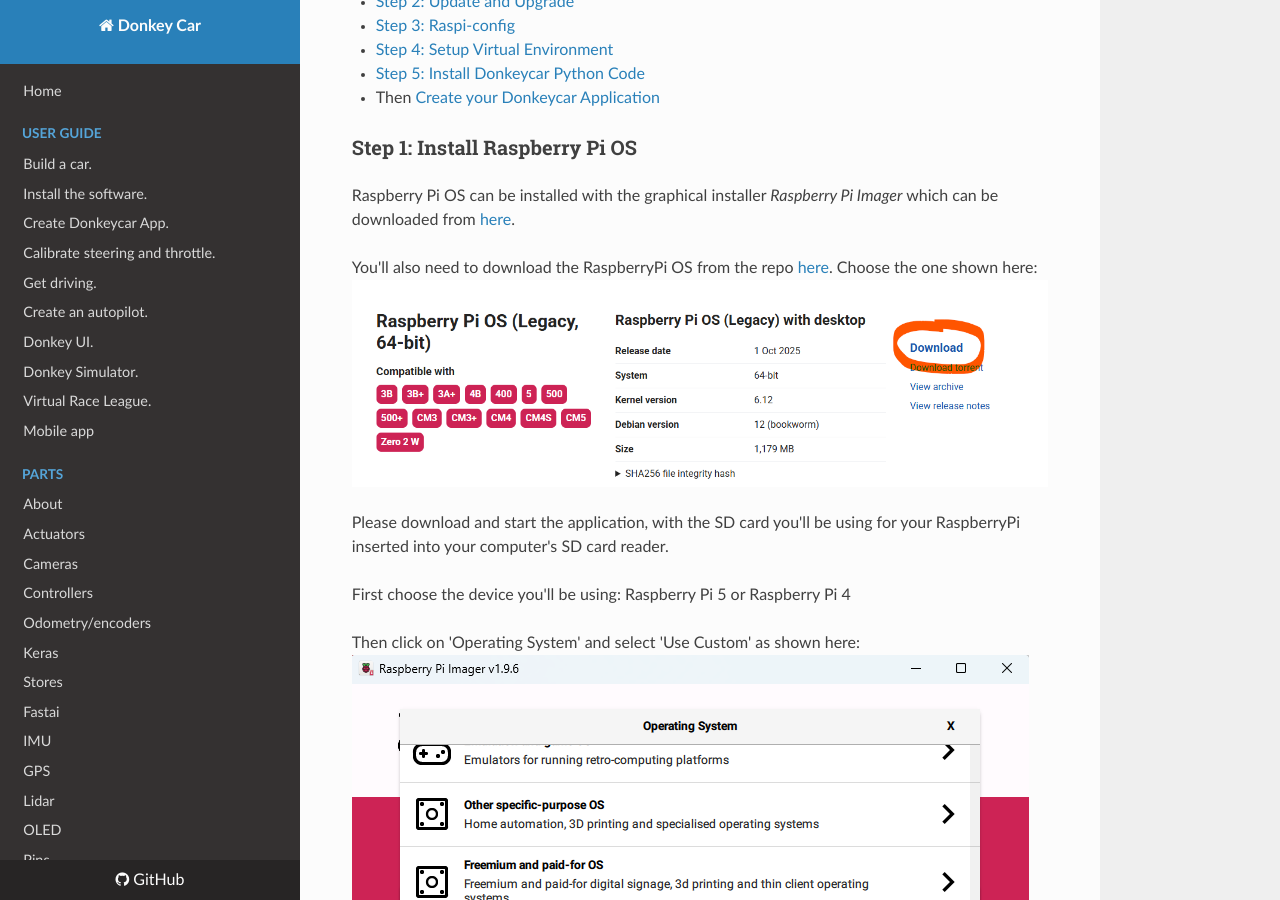
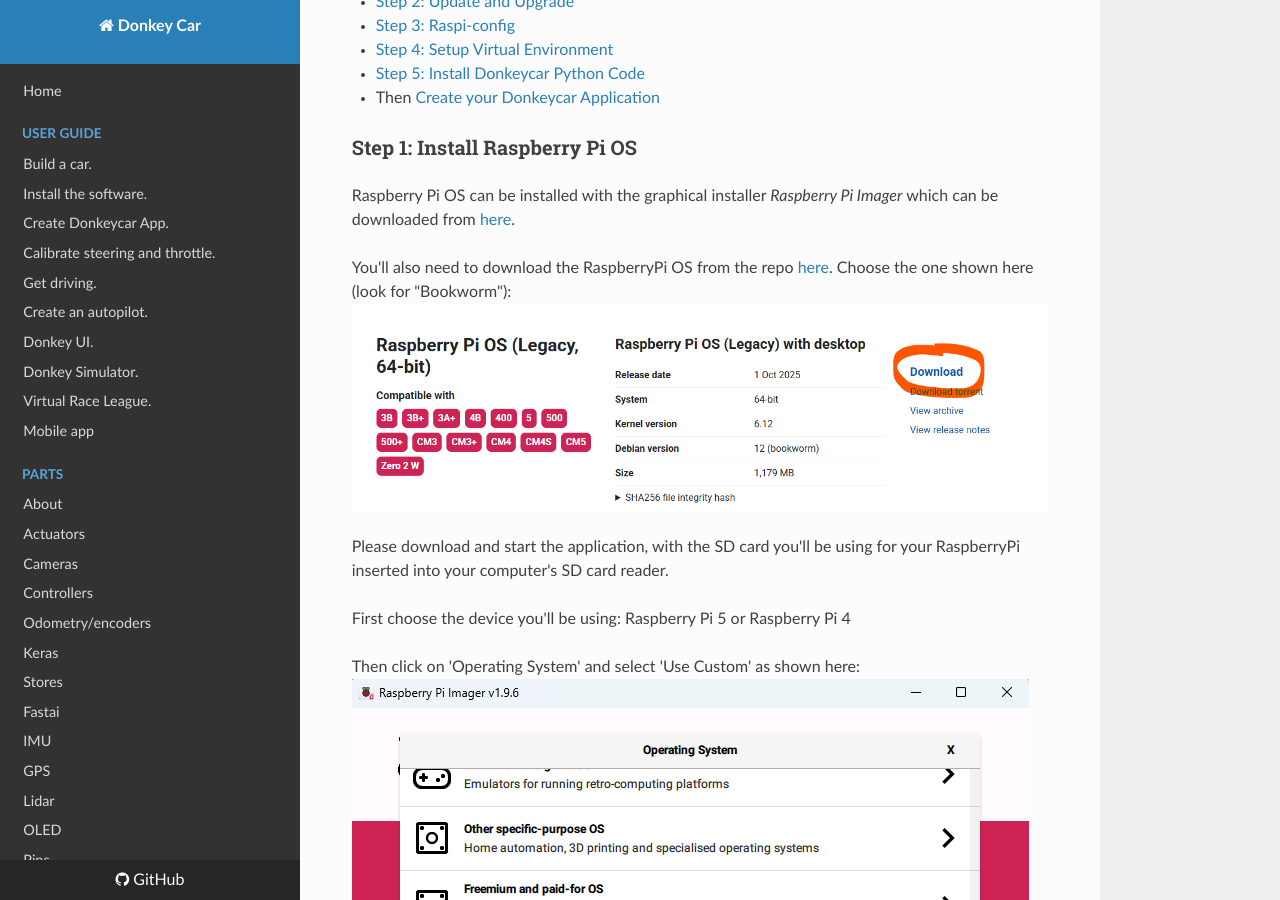
Before and after one commit to autorope/donkeydocs, an MkDocs documentation site: the page built from docs/guide/robot_sbc/setup_raspberry_pi.md, in a window 1280 px wide and 900 px high, scrolled down 717 px. Built offline with MkDocs 1.6.1, drawn with Linux system fonts in a browser that asks for light colours; nearby versions of some CDN libraries.

Commit message:
Update setup_raspberry_pi.md

```diff
--- a/docs/guide/robot_sbc/setup_raspberry_pi.md
+++ b/docs/guide/robot_sbc/setup_raspberry_pi.md
@@ -37,7 +37,7 @@ This installation is using Raspberry Pi OS Bookworm (64 bit).
 Raspberry Pi OS can be installed with the graphical installer _Raspberry Pi
 Imager_ which can be downloaded from [here](https://www.raspberrypi.com/software/).
 
-You'll also need to download the RaspberryPi OS from the repo [here](https://www.raspberrypi.com/software/operating-systems/). Choose the one shown here:
+You'll also need to download the RaspberryPi OS from the repo [here](https://www.raspberrypi.com/software/operating-systems/). Choose the one shown here (look for "Bookworm"):
 ![image list](/assets/imagelist.png)
 
 Please download and start the application, with the SD card you'll be using for your RaspberryPi inserted into your computer's SD card reader.
```
